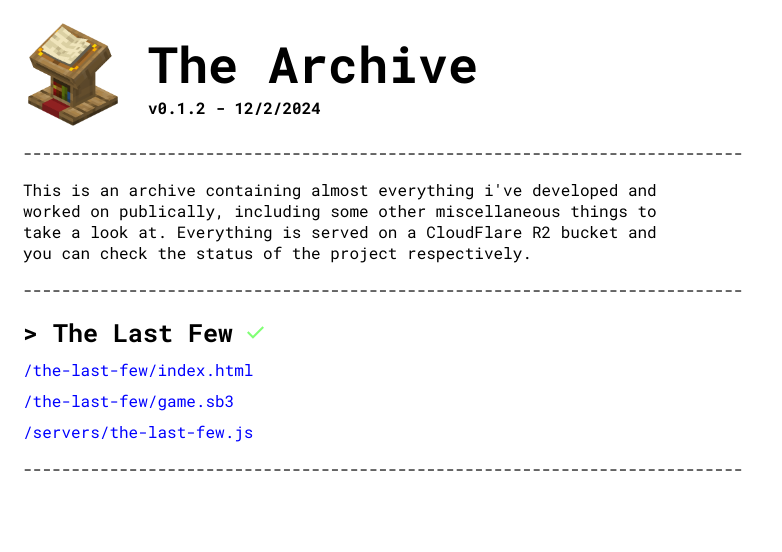
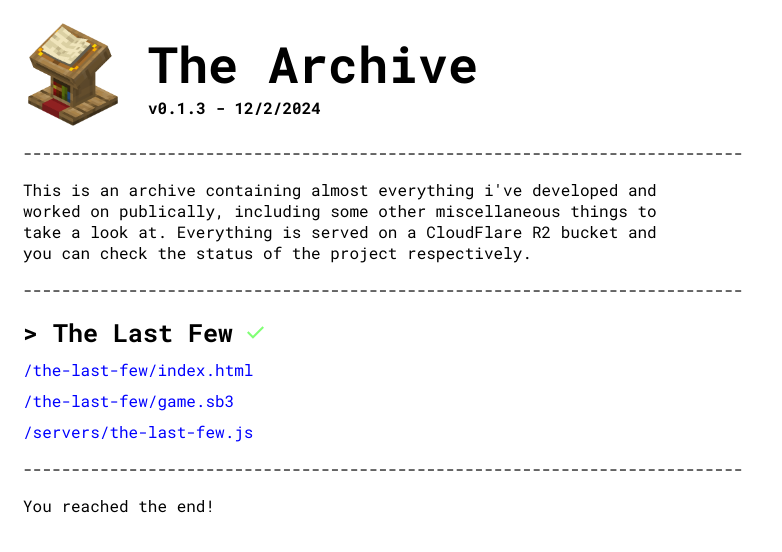
Before and after one commit to rh3t/Archive, a Next.js app: page / in a window 1280 px wide. Shown: the top 552 px of the page, without its empty margins (0-782 px from the left). Built offline with nearby package versions, Linux system fonts and the light colour scheme.

Commit message:
Commit v0.1.3

```diff
--- a/app/page.tsx
+++ b/app/page.tsx
@@ -33,6 +33,10 @@ const Index = () => {
 
             <Separator/>
 
+            <p>
+                You reached the end!
+            </p>
+
         </>
 
     )
--- a/metadata.json
+++ b/metadata.json
@@ -1,4 +1,4 @@
 {
-    "version": "0.1.2",
+    "version": "0.1.3",
     "build_date": "12/2/2024"
 }
```
